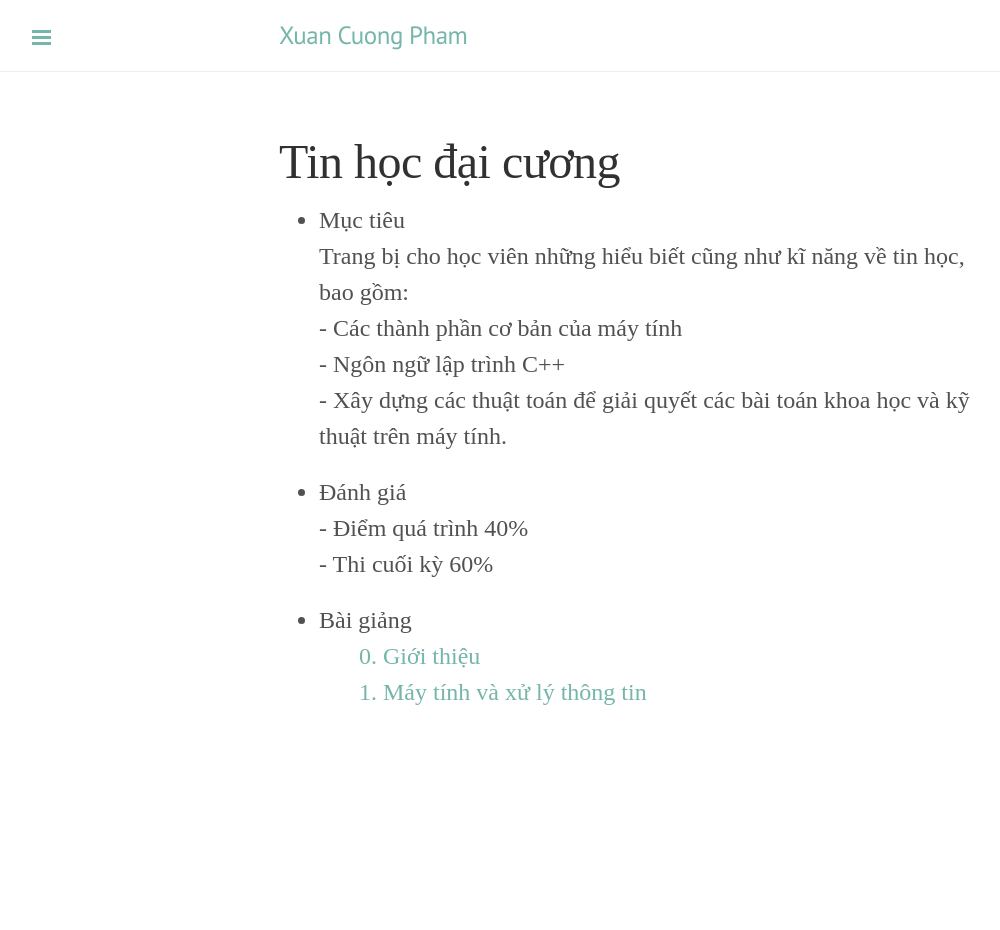
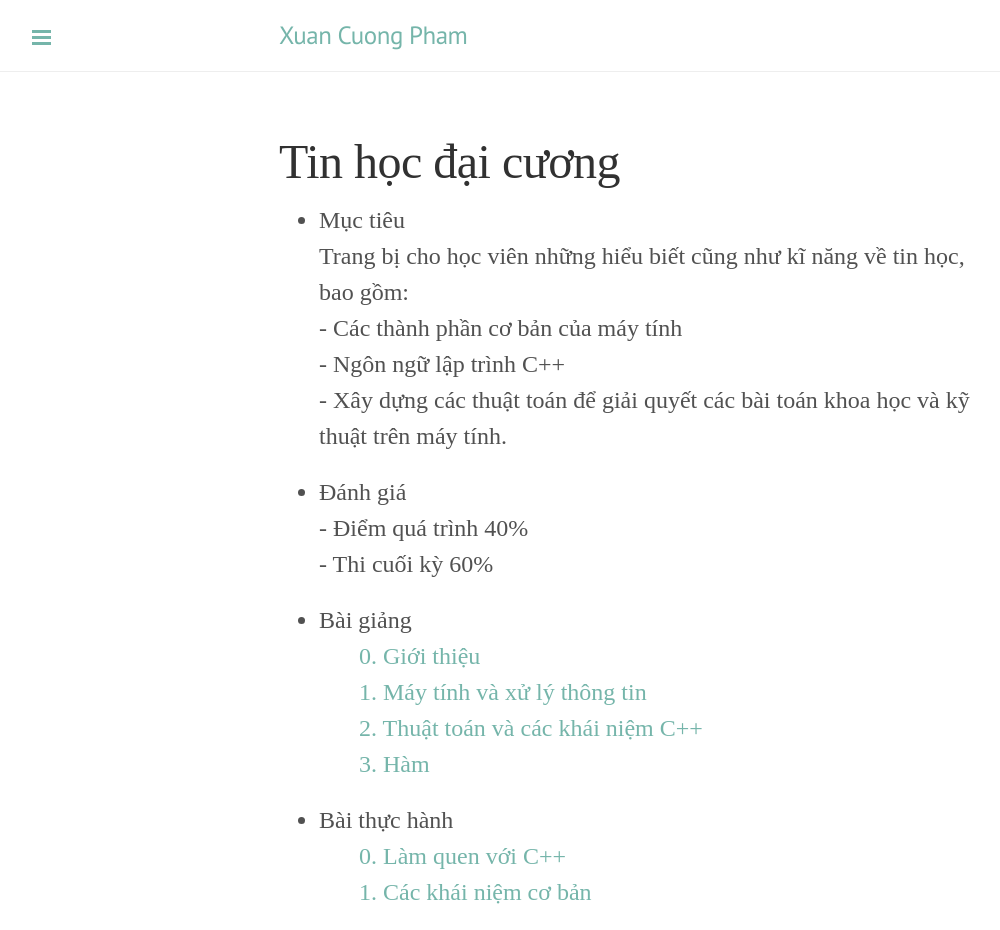
Before and after one commit to villahp/villahp.github.io, a Jekyll site: the page built from teaching/tdc.html, in a window 1280 px wide. Shown: the whole page, without its empty margins (1-1001 px from the left). Built offline with Jekyll 4.4.1, drawn with Linux system fonts in a browser that asks for light colours; Markdown is read by kramdown in place of the engine named in the settings; before the commit the page ends 900 px from its top, so only the background shows below that.

Commit message:
Update course materials
Update TDC course materials

```diff
--- a/teaching/tdc.html
+++ b/teaching/tdc.html
@@ -23,6 +23,14 @@ title: Tin đại cương
 	<ul style="list-style-type:none">
 		<li> <a href="/download/TDC_chap_0.pdf">0. Giới thiệu</a>
 		<li> <a href="/download/TDC_chap_1.pdf">1. Máy tính và xử lý thông tin</a>
+		<li> <a href="/download/TDC_chap_2.pdf">2. Thuật toán và các khái niệm C++</a>
+		<li> <a href="/download/TDC_chap_3.pdf">3. Hàm</a>
+	</ul>
+
+	<li> Bài thực hành
+	<ul style="list-style-type:none">
+		<li> <a href="/download/TH-TDC/TH 1.pdf">0. Làm quen với C++</a>
+		<li> <a href="/download/TH-TDC/TH 2.pdf">1. Các khái niệm cơ bản</a>
 	</ul>
 </ul>
 </font>
```
Also changed, not shown: about.md (+1 -1 lines), 4 other files.
